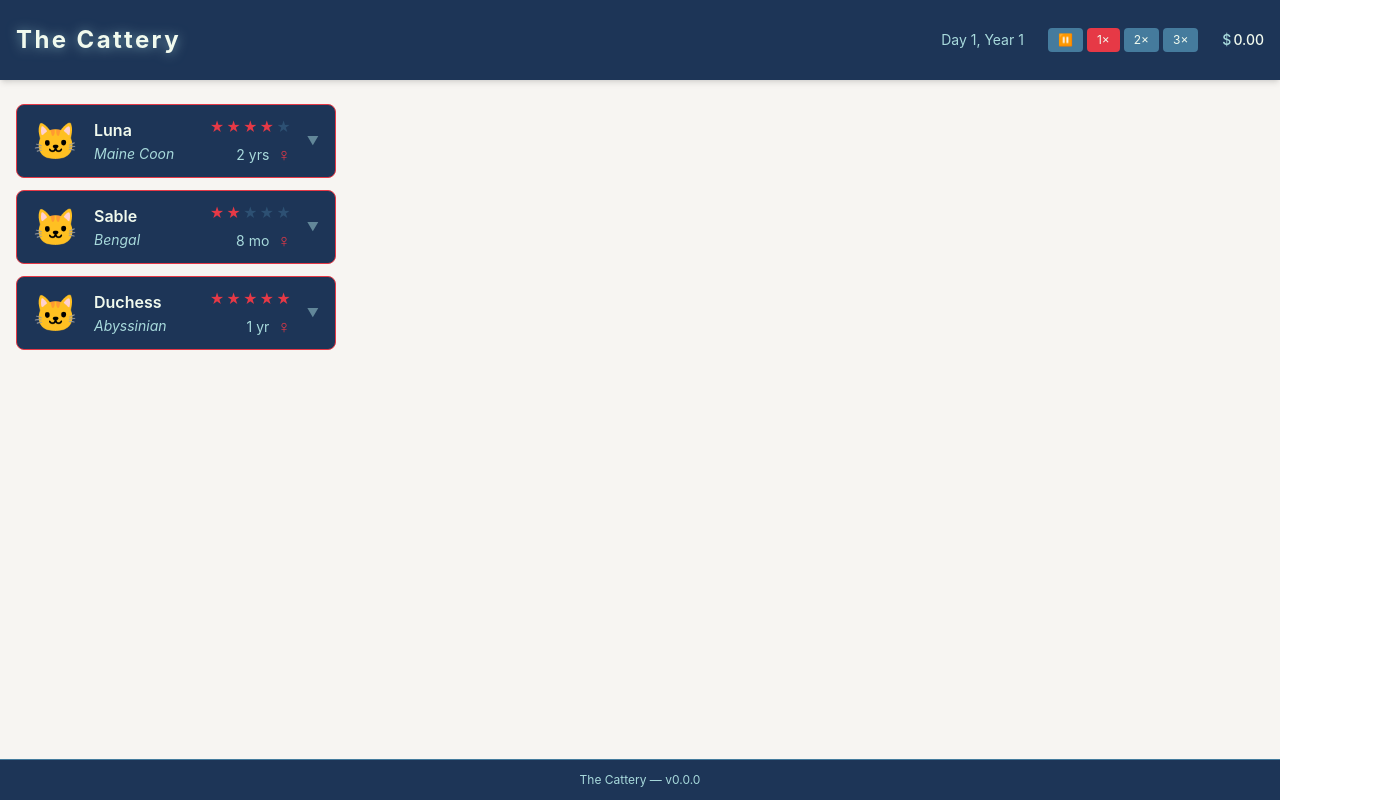
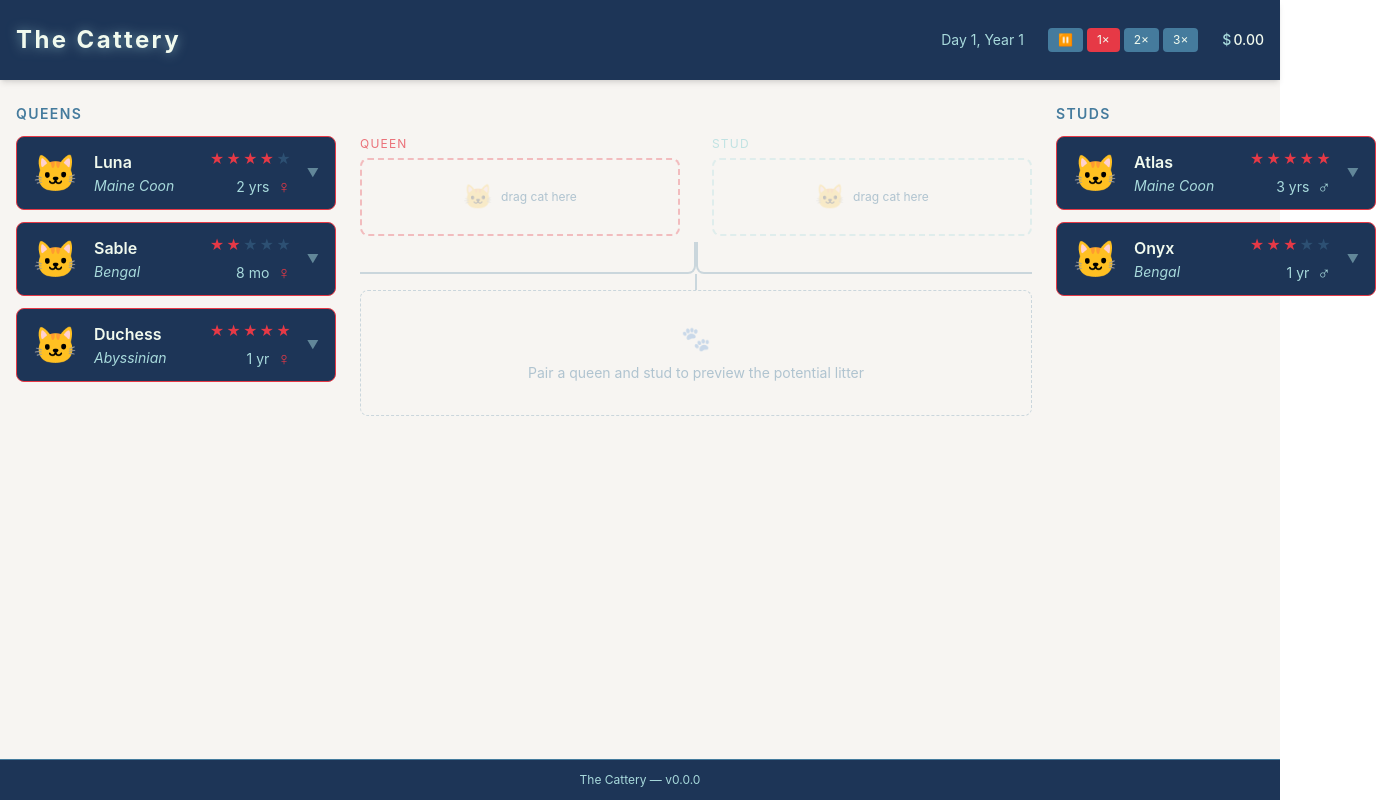
Before and after one commit to kaitlyn-dodds/the-cattery, a React (Vite) app: page / in a window 1280 px wide. Shown: the whole page, 1376 px wide, since content can reach past the window. Built offline with nearby package versions, Linux system fonts and the light colour scheme.

Commit message:
fleshing out matchmaking ui, making cards drag and dropable

```diff
--- a/package.json
+++ b/package.json
@@ -10,6 +10,7 @@
     "preview": "vite preview"
   },
   "dependencies": {
+    "@dnd-kit/core": "^6.3.1",
     "@tailwindcss/vite": "^4.3.3",
     "react": "^19.2.7",
     "react-dom": "^19.2.7",
--- a/src/App.tsx
+++ b/src/App.tsx
@@ -1,23 +1,13 @@
 import Header from './components/layout/Header'
 import Footer from './components/layout/Footer'
-import CatCard from './components/cats/CatCard'
-
-const sampleCats = [
-  { name: 'Luna', breed: 'Maine Coon', sex: 'female' as const, ageMonths: 26, rating: 4 },
-  { name: 'Sable', breed: 'Bengal', sex: 'female' as const, ageMonths: 8, rating: 2 },
-  { name: 'Duchess', breed: 'Abyssinian', sex: 'female' as const, ageMonths: 14, rating: 5 },
-]
+import Matchmaking from './pages/Matchmaking'
 
 function App() {
   return (
     <div className="min-h-screen flex flex-col bg-background text-deep-space">
       <Header />
       <main className="flex-1 w-full max-w-screen-2xl mx-auto px-4 py-6">
-        <div className="flex flex-col gap-3 max-w-xs">
-          {sampleCats.map((cat) => (
-            <CatCard key={cat.name} {...cat} />
-          ))}
-        </div>
+        <Matchmaking />
       </main>
       <Footer />
     </div>
--- a/src/components/cats/CatCard.tsx
+++ b/src/components/cats/CatCard.tsx
@@ -1,12 +1,6 @@
 import { useState } from 'react'
-
-interface CatCardProps {
-  name: string
-  breed: string
-  sex: 'male' | 'female'
-  ageMonths: number
-  rating: number
-}
+import { useDraggable } from '@dnd-kit/core'
+import type { Cat } from '../../types/cat'
 
 function formatAge(months: number): string {
   if (months < 12) return `${months} mo`
@@ -14,15 +8,29 @@ function formatAge(months: number): string {
   return `${years} ${years === 1 ? 'yr' : 'yrs'}`
 }
 
-export default function CatCard({ name, breed, sex, ageMonths, rating }: CatCardProps) {
+export default function CatCard({ name, breed, sex, ageMonths, rating }: Cat) {
   const [expanded, setExpanded] = useState(false)
 
+  const { attributes, listeners, setNodeRef, transform, isDragging } = useDraggable({
+    id: name,
+    data: { name, breed, sex, ageMonths, rating } satisfies Cat,
+  })
+
+  const style = transform
+    ? { transform: `translate3d(${transform.x}px, ${transform.y}px, 0)`, zIndex: 50 }
+    : undefined
+
   return (
-    <div className="rounded-lg border border-strawberry bg-deep-space overflow-hidden">
-
-      {/* Always-visible top row */}
+    <div
+      ref={setNodeRef}
+      style={style}
+      className={`relative rounded-lg border border-strawberry bg-deep-space overflow-hidden transition-opacity ${isDragging ? 'opacity-40' : 'opacity-100'}`}
+    >
+      {/* Always-visible top row — drag handle + expand toggle */}
       <div
-        className="flex items-center gap-4 px-4 py-3 cursor-pointer select-none hover:bg-white/5 transition-colors"
+        {...listeners}
+        {...attributes}
+        className="flex items-center gap-4 px-4 py-3 cursor-grab active:cursor-grabbing select-none hover:bg-white/5 transition-colors"
         onClick={() => setExpanded(!expanded)}
       >
         <span className="text-4xl leading-none">🐱</span>
@@ -52,7 +60,6 @@ export default function CatCard({ name, breed, sex, ageMonths, rating }: CatCard
       {/* Expandable detail section */}
       {expanded && (
         <div className="border-t border-steel-blue/40 px-4 py-4 flex flex-col gap-4">
-
           <div className="flex flex-col gap-1">
             <span className="text-xs font-semibold uppercase tracking-widest text-steel-blue">Description</span>
             <p className="text-sm text-frosted-blue/80">
@@ -81,7 +88,6 @@ export default function CatCard({ name, breed, sex, ageMonths, rating }: CatCard
             <span className="text-xs font-semibold uppercase tracking-widest text-steel-blue">Genotype</span>
             <span className="text-sm font-mono text-frosted-blue/80 tracking-wide">B/b · Mc/Mc · Ta/ta · ww</span>
           </div>
-
         </div>
       )}
     </div>
--- /dev/null
+++ b/src/components/matchmaking/BreedingWorkspace.tsx
@@ -0,0 +1,110 @@
+import { useDroppable } from '@dnd-kit/core'
+import type { Cat } from '../../types/cat'
+
+function formatAge(months: number): string {
+  if (months < 12) return `${months} mo`
+  const years = Math.floor(months / 12)
+  return `${years} ${years === 1 ? 'yr' : 'yrs'}`
+}
+
+interface DropSlotProps {
+  role: 'queen' | 'stud'
+  cat: Cat | null
+  onClear: () => void
+}
+
+function DropSlot({ role, cat, onClear }: DropSlotProps) {
+  const isQueen = role === 'queen'
+  const { setNodeRef, isOver } = useDroppable({ id: `${role}-slot` })
+
+  return (
+    <div className="flex flex-col gap-1.5 w-80">
+      <span className={`text-xs uppercase tracking-widest ${isQueen ? 'text-strawberry/70' : 'text-frosted-blue/70'}`}>
+        {isQueen ? 'Queen' : 'Stud'}
+      </span>
+
+      <div
+        ref={setNodeRef}
+        className={`rounded-lg border-2 transition-colors ${
+          cat
+            ? isQueen ? 'border-strawberry bg-deep-space' : 'border-frosted-blue bg-deep-space'
+            : isOver
+              ? isQueen ? 'border-strawberry bg-strawberry/10' : 'border-frosted-blue bg-frosted-blue/10'
+              : isQueen ? 'border-dashed border-strawberry/30' : 'border-dashed border-frosted-blue/30'
+        }`}
+      >
+        {cat ? (
+          <div className="flex items-center gap-4 px-4 py-3 relative">
+            <button
+              onClick={onClear}
+              className="absolute top-2 right-2 text-steel-blue/40 hover:text-honeydew text-xs leading-none"
+            >
+              ✕
+            </button>
+            <span className="text-4xl leading-none">🐱</span>
+            <div className="flex-1 flex flex-col gap-0.5 min-w-0">
+              <span className="font-semibold text-honeydew">{cat.name}</span>
+              <span className="text-sm italic text-frosted-blue">{cat.breed}</span>
+            </div>
+            <div className="flex flex-col items-end gap-2 shrink-0 pr-4">
+              <div className="flex gap-0.5">
+                {Array.from({ length: 5 }, (_, i) => (
+                  <span key={i} className={`text-sm ${i < cat.rating ? 'text-strawberry' : 'text-steel-blue/40'}`}>★</span>
+                ))}
+              </div>
+              <div className="flex items-center gap-2">
+                <span className="text-sm text-frosted-blue">{formatAge(cat.ageMonths)}</span>
+                <span className={`text-lg leading-none font-bold ${isQueen ? 'text-strawberry' : 'text-frosted-blue'}`}>
+                  {isQueen ? '♀' : '♂'}
+                </span>
+              </div>
+            </div>
+          </div>
+        ) : (
+          <div className="flex items-center justify-center gap-2 px-4 py-3 min-h-[74px]">
+            <span className="text-2xl opacity-20">🐱</span>
+            <span className="text-xs text-steel-blue/40">drag cat here</span>
+          </div>
+        )}
+      </div>
+    </div>
+  )
+}
+
+interface BreedingWorkspaceProps {
+  queen: Cat | null
+  stud: Cat | null
+  onClearQueen: () => void
+  onClearStud: () => void
+}
+
+export default function BreedingWorkspace({ queen, stud, onClearQueen, onClearStud }: BreedingWorkspaceProps) {
+  return (
+    <div className="flex flex-col items-center pt-8">
+
+      <div className="w-[672px]">
+        <div className="flex gap-8">
+          <DropSlot role="queen" cat={queen} onClear={onClearQueen} />
+          <DropSlot role="stud" cat={stud} onClear={onClearStud} />
+        </div>
+
+        <div className="flex h-8 mt-1.5">
+          <div className="flex-1 border-r-2 border-b-2 border-steel-blue/25 rounded-br-lg" />
+          <div className="flex-1 border-l-2 border-b-2 border-steel-blue/25 rounded-bl-lg" />
+        </div>
+      </div>
+
+      <div className="w-0.5 h-4 bg-steel-blue/25" />
+
+      <div className="w-[672px] rounded-lg border border-dashed border-steel-blue/25 px-4 py-8 flex flex-col items-center gap-2">
+        <span className="text-2xl opacity-20">🐾</span>
+        <span className="text-sm text-steel-blue/40 text-center">
+          {queen && stud
+            ? `Previewing litter for ${queen.name} × ${stud.name}`
+            : 'Pair a queen and stud to preview the potential litter'}
+        </span>
+      </div>
+
+    </div>
+  )
+}
--- /dev/null
+++ b/src/pages/Matchmaking.tsx
@@ -0,0 +1,73 @@
+import { useState } from 'react'
+import { DndContext, PointerSensor, useSensor, useSensors } from '@dnd-kit/core'
+import type { DragEndEvent } from '@dnd-kit/core'
+import CatCard from '../components/cats/CatCard'
+import BreedingWorkspace from '../components/matchmaking/BreedingWorkspace'
+import type { Cat } from '../types/cat'
+
+const queens: Cat[] = [
+  { name: 'Luna', breed: 'Maine Coon', sex: 'female', ageMonths: 26, rating: 4 },
+  { name: 'Sable', breed: 'Bengal', sex: 'female', ageMonths: 8, rating: 2 },
+  { name: 'Duchess', breed: 'Abyssinian', sex: 'female', ageMonths: 14, rating: 5 },
+]
+
+const studs: Cat[] = [
+  { name: 'Atlas', breed: 'Maine Coon', sex: 'male', ageMonths: 36, rating: 5 },
+  { name: 'Onyx', breed: 'Bengal', sex: 'male', ageMonths: 22, rating: 3 },
+]
+
+export default function Matchmaking() {
+  const [selectedQueen, setSelectedQueen] = useState<Cat | null>(null)
+  const [selectedStud, setSelectedStud] = useState<Cat | null>(null)
+
+  const sensors = useSensors(
+    useSensor(PointerSensor, { activationConstraint: { distance: 8 } })
+  )
+
+  function handleDragEnd(event: DragEndEvent) {
+    const { over, active } = event
+    if (!over) return
+
+    const cat = active.data.current as Cat
+
+    if (over.id === 'queen-slot' && cat.sex === 'female') {
+      setSelectedQueen(cat)
+    } else if (over.id === 'stud-slot' && cat.sex === 'male') {
+      setSelectedStud(cat)
+    }
+  }
+
+  return (
+    <DndContext sensors={sensors} onDragEnd={handleDragEnd}>
+      <div className="flex gap-6 h-full">
+
+        {/* Queens */}
+        <div className="w-80 shrink-0 flex flex-col gap-3">
+          <h2 className="text-sm font-semibold uppercase tracking-widest text-steel-blue">Queens</h2>
+          {queens.filter(q => q.name !== selectedQueen?.name).map((cat) => (
+            <CatCard key={cat.name} {...cat} />
+          ))}
+        </div>
+
+        {/* Center — breeding workspace */}
+        <div className="flex-1">
+          <BreedingWorkspace
+            queen={selectedQueen}
+            stud={selectedStud}
+            onClearQueen={() => setSelectedQueen(null)}
+            onClearStud={() => setSelectedStud(null)}
+          />
+        </div>
+
+        {/* Studs */}
+        <div className="w-80 shrink-0 flex flex-col gap-3">
+          <h2 className="text-sm font-semibold uppercase tracking-widest text-steel-blue">Studs</h2>
+          {studs.filter(s => s.name !== selectedStud?.name).map((cat) => (
+            <CatCard key={cat.name} {...cat} />
+          ))}
+        </div>
+
+      </div>
+    </DndContext>
+  )
+}
--- /dev/null
+++ b/src/types/cat.ts
@@ -0,0 +1,7 @@
+export interface Cat {
+  name: string
+  breed: string
+  sex: 'male' | 'female'
+  ageMonths: number
+  rating: number
+}
```
Also changed, not shown: 1 other file (tests, documents, lock files or other folders).
